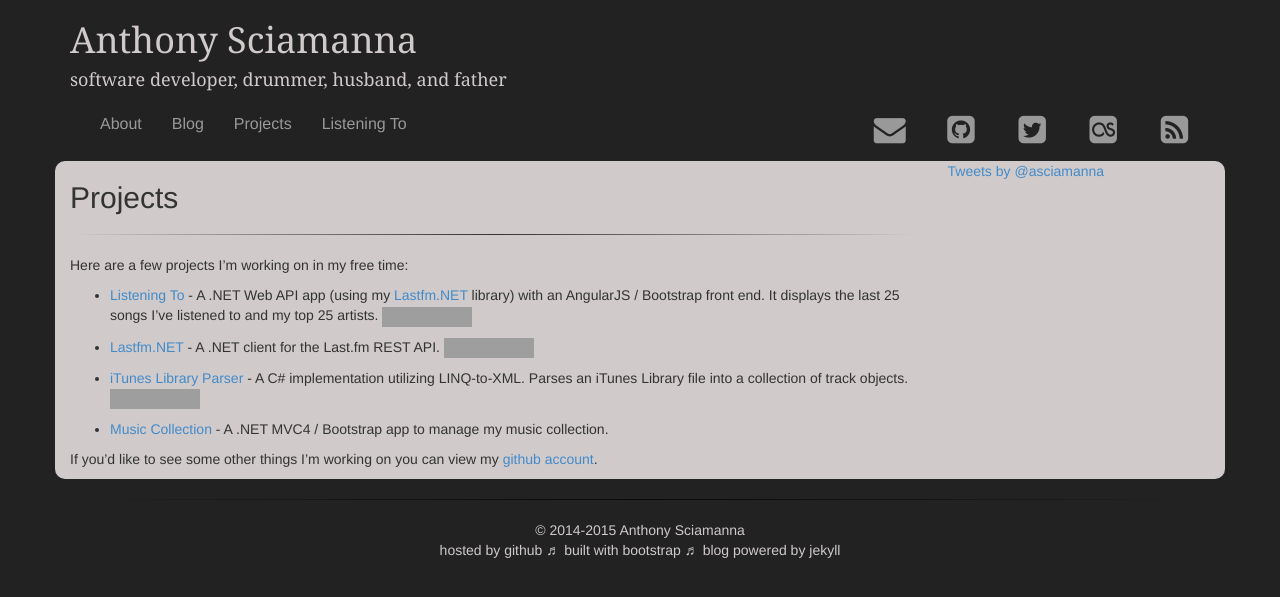
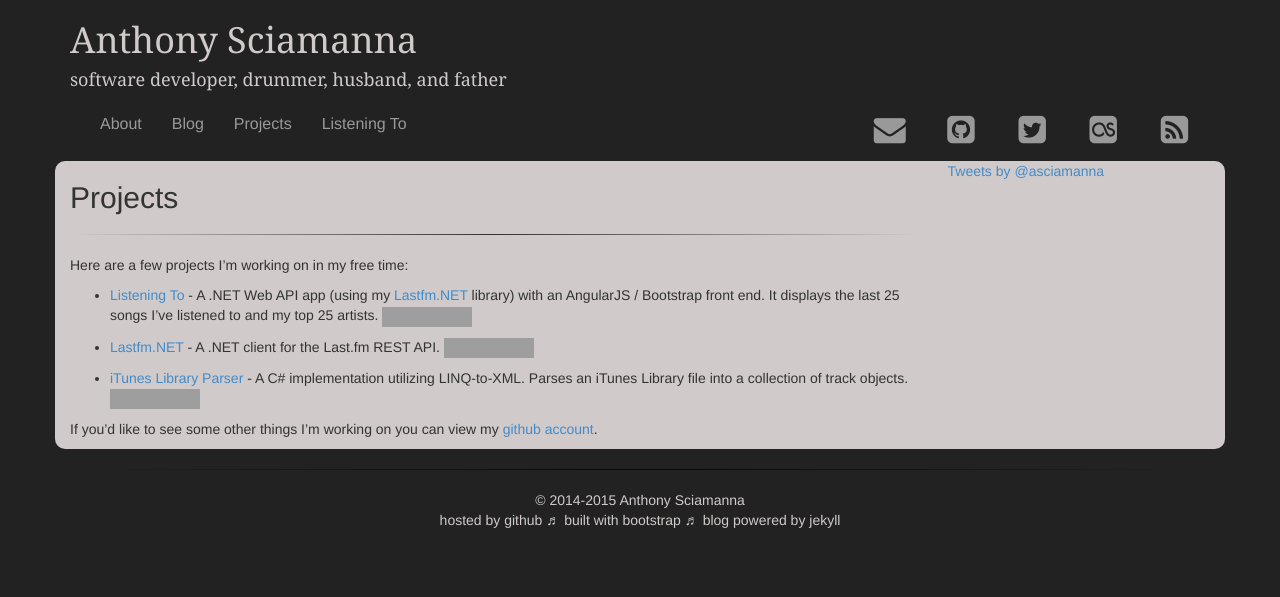
Before and after one commit to asciamanna/asciamanna.github.io, a Jekyll site: the page built from projects.md, in a window 1280 px wide. Shown: the top 597 px of the page. Built offline with Jekyll 4.4.1, drawn with Linux system fonts in a browser that asks for light colours; nearby versions of some CDN libraries; comment, search, counter and statistics services are not loaded; some of the changed lines change nothing that is shown; grey boxes are pictures that could not be loaded.

Commit message:
update to website projects page

```diff
--- a/projects.md
+++ b/projects.md
@@ -7,7 +7,7 @@
 Here are a few projects I'm working on in my free time:
 <br/>
 
-* [Listening To](/listeningto.html) - A .NET Web API app (using my
+* [Listening To](https://www.github.com/asciamanna/listeningto) - A .NET Web API app (using my
 [Lastfm.NET](http://github.com/asciamanna/LastfmClient) library) with an
 AngularJS / Bootstrap front end.  It displays the last 25 songs I've listened
 to and my top 25 artists.
@@ -19,7 +19,5 @@
 
 * [iTunes Library Parser](https://www.github.com/asciamanna/iTunesLibraryParser) - A C# implementation utilizing LINQ-to-XML. Parses an iTunes Library file into a collection of track objects. <a href='https://ci.appveyor.com/project/asciamanna/ituneslibraryparser'><img src='https://ci.appveyor.com/api/projects/status/tsebsc61mqylaejq' /></a>
 
-* [Music Collection](http://musiccollection.apphb.com) - A .NET MVC4 / Bootstrap app to manage my music collection.
-
  If you'd like to see some other things I'm working on you
  can view my [github account](http://www.github.com/asciamanna).
```
